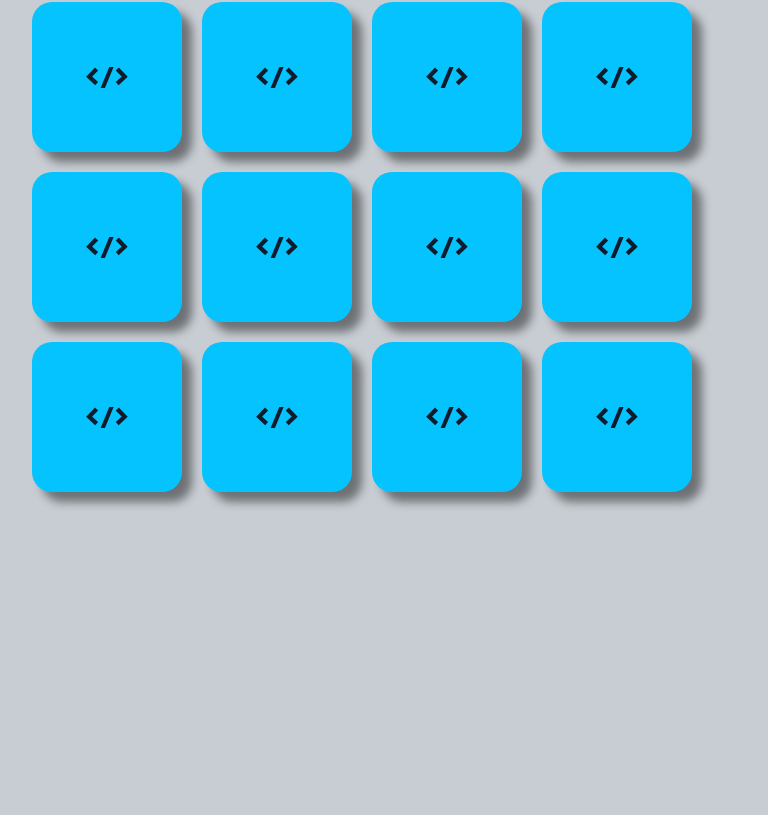
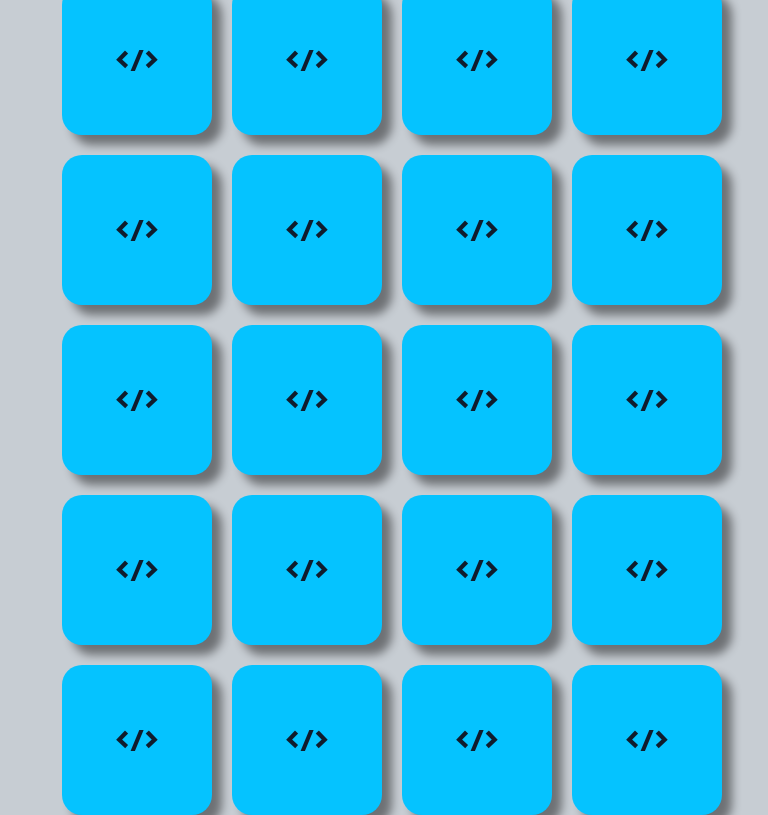
Before and after one commit to weyneMarxs/jogo-da-memoria, a plain HTML site: page index.html in a window 1280 px wide. Shown: the whole page, without its empty margins (278-1046 px from the left). Drawn offline with Linux system fonts and the light colour scheme.

Commit message:
Update style.css

```diff
--- a/assets/styles/style.css
+++ b/assets/styles/style.css
@@ -5,7 +5,7 @@
 }
 body {
   font-family: 'Righteous', sans-serif;
-  height: 9.6rem;
+  height: 100vh;
   display: flex;
   justify-content: center;
   align-items: center;
@@ -13,7 +13,7 @@ body {
 }
 
 #gameBoard {
-  max-width: 700px;
+  max-width: 37.5rem;
   display: grid;
   grid-template: 1fr 1fr 1fr 1fr 1fr / 1fr 1fr 1fr 1fr;
   gap: 20px;
```
